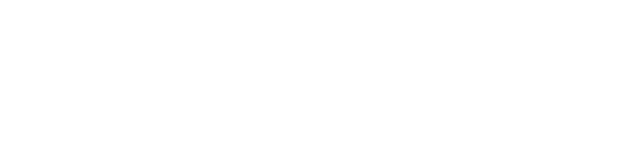
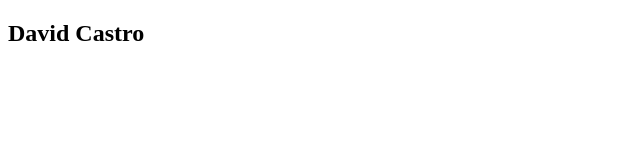
Before and after one commit to Luisriosca/squad-4, a plain HTML site: page index.html in a window 1280 px wide. Shown: the whole page, without its empty margins (0-640 px from the left). Drawn offline with Linux system fonts and the light colour scheme.

Commit message:
Se agrega h2

```diff
--- a/index.html
+++ b/index.html
@@ -7,6 +7,6 @@
     <title>Document</title>
 </head>
 <body>
-
+    <h2>David Castro</h2>
 </body>
 </html>
```
